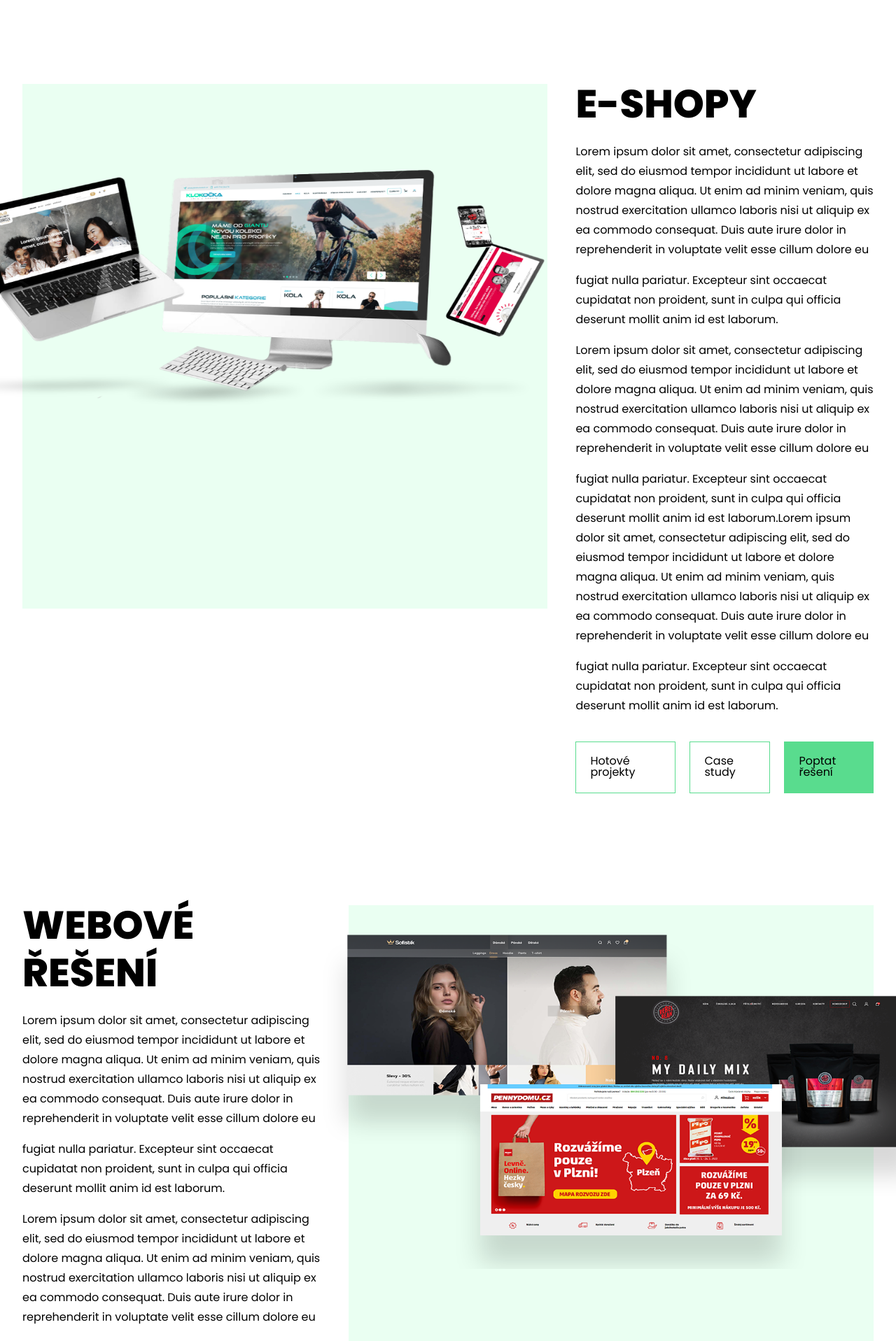
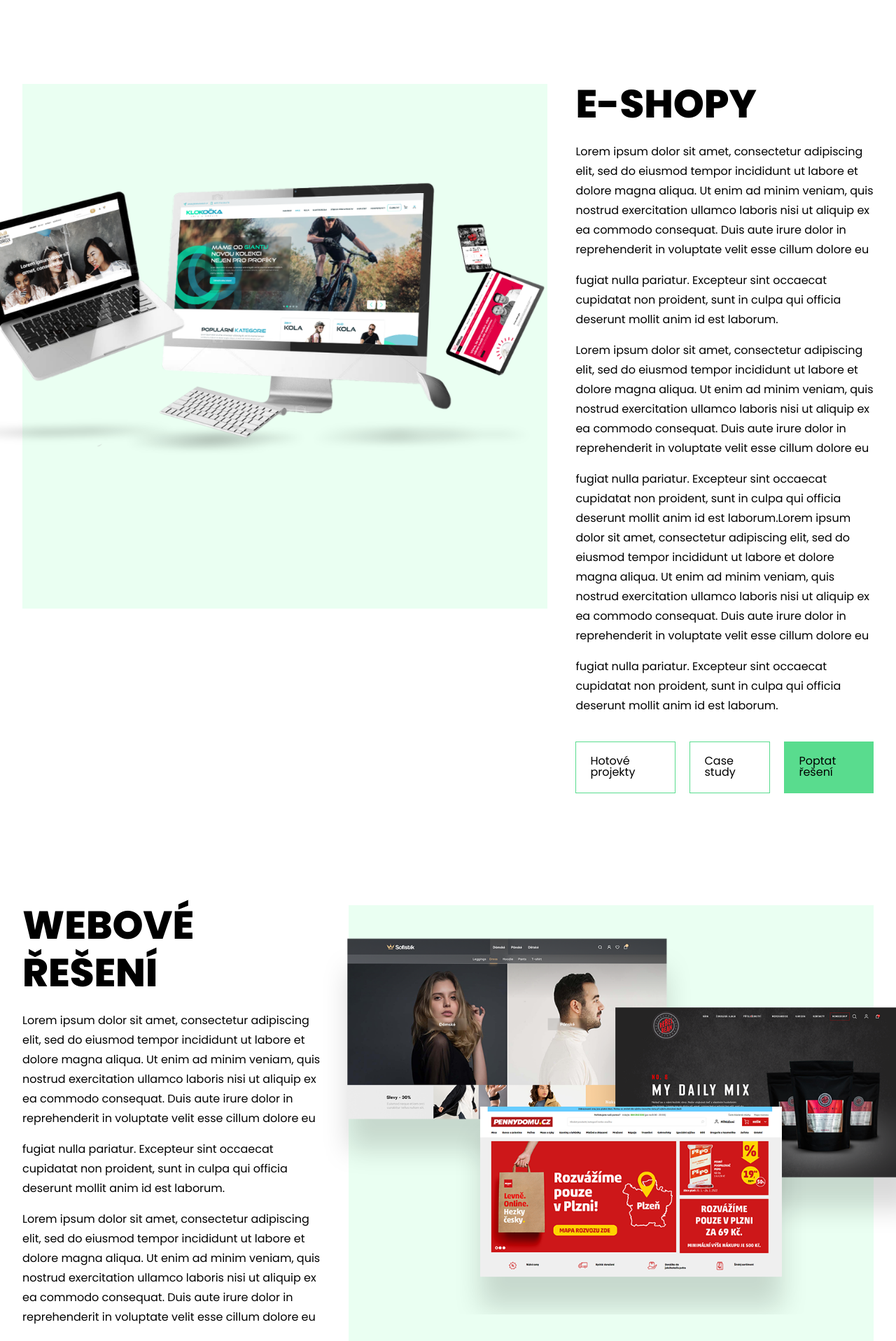
Before and after one commit to MirandaMedia-Group/miranda-website, a Next.js app: page /sluzby in a window 1280 px wide. Shown: the part 760-2677 px from the top of the page at 70% size. Built offline with nearby package versions, Linux system fonts and the light colour scheme.

Commit message:
sluby img fixes

```diff
--- a/pages/sluzby.jsx
+++ b/pages/sluzby.jsx
@@ -17,7 +17,7 @@ export default function Home() {
         <div className="sluzby-div">
           <div className="green-background">
             <div className='sluzby-img'>
-              <Image src="/img/mockup_eshopy.png" width={1200} height={750} />
+              <Image src="/img/mockup_eshopy.png" width={1040} height={750} />
             </div>
           </div>
           <div>
@@ -62,14 +62,14 @@ export default function Home() {
           </div>
           <div className="green-background">
             <div className='sluzby-img'>
-              <Image src="/img/mockups_webs.png" width={1200} height={750} />
+              <Image src="/img/mockups_webs.png" width={1067} height={750} />
             </div>
           </div>
         </div>
         <div className="sluzby-div">
         <div className="green-background">
             <div className='sluzby-img'>
-              <Image src="/img/Mockups_insta.png" width={1200} height={750} />
+              <Image src="/img/Mockups_insta.png" width={1020} height={750} />
             </div>
           </div>
           <div>
@@ -114,7 +114,7 @@ export default function Home() {
           </div>
           <div className="green-background">
             <div className='sluzby-img'>
-              <Image src="/img/Mockups_analyza.png" width={1000} height={750} />
+              <Image src="/img/Mockups_analyza.png" width={1053} height={750} />
             </div>
           </div>
         </div>
```
